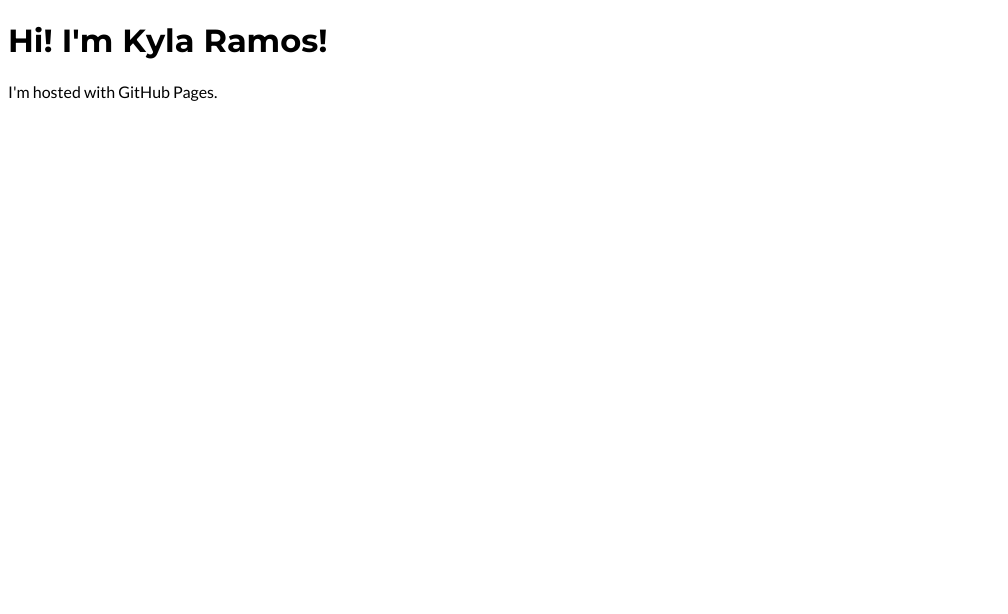
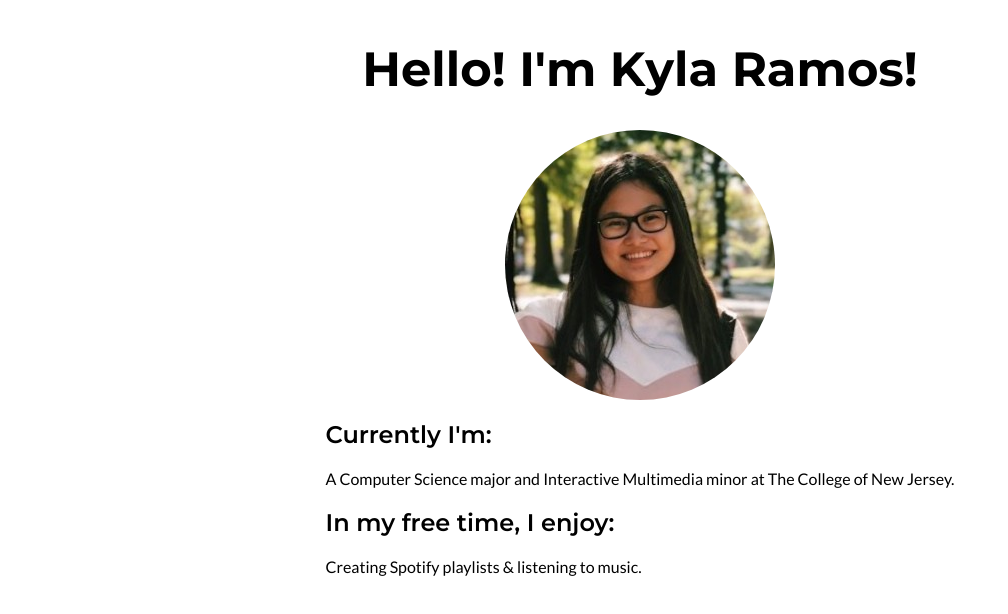
Before and after one commit to kyla0509/kyla0509.github.io, a plain HTML site: page index.html in a window 1280 px wide. Shown: the whole page, without its empty margins (0-1008 px from the left). Drawn offline with Linux system fonts and the light colour scheme.

Commit message:
Added a container & favicon

```diff
--- a/css/style.css
+++ b/css/style.css
@@ -1,7 +1,27 @@
 h1 {
     font-family: 'Montserrat', sans-serif;
+    font-weight: 700;
+    font-size: 48px;
+}
+
+h2 {
+    font-family: 'Montserrat', sans-serif;
+    font-weight: 600;
 }
 
 body {
     font-family: 'Lato', sans-serif;
 }
+
+.container {
+    display: flex;
+    flex-direction: column;
+    justify-content: center;
+    align-items: center;
+}
+
+.container img {
+    border-radius: 50%;
+    height: 100%;
+    width: auto;
+}
--- a/index.html
+++ b/index.html
@@ -3,18 +3,30 @@
 
 <head>
     <meta charset="utf-8">
-    <title>Home | Kyla Ramos</title>
+    <title>Kyla Ramos</title>
     <link rel="stylesheet" type="text/css" href="css/style.css">
+    <link rel="apple-touch-icon" sizes="180x180" href="/apple-touch-icon.png">
+    <link rel="icon" type="image/png" sizes="32x32" href="/favicon-32x32.png">
+    <link rel="icon" type="image/png" sizes="16x16" href="/favicon-16x16.png">
+    <link rel="manifest" href="/site.webmanifest">
     <link href="https://fonts.googleapis.com/css2?family=Lato&family=Montserrat:ital,wght@0,100;0,200;0,300;0,400;0,500;0,600;0,700;0,800;0,900;1,100;1,200;1,300;1,400;1,500;1,600;1,700;1,800;1,900&display=swap" rel="stylesheet">
-
 </head>
 
 <body>
     <main>
-        <h1>Hi! I'm Kyla Ramos!</h1>
+    <div class="container">
+        <h1>Hello! I'm Kyla Ramos!</h1>
 
+        <img src="images/kyheadshot.jpeg" alt="A picture of Kyla Ramos">
 
-        <p>I'm hosted with GitHub Pages.</p>
+        <section>
+            <h2>Currently I'm:</h2>
+            <p>A Computer Science major and Interactive Multimedia minor at The College of New Jersey.</p>
+
+            <h2>In my free time, I enjoy:</h2>
+            <p>Creating Spotify playlists & listening to music.</p>
+        </section>
+    </div>
 
     </main>
 </body>
```
Also changed, not shown: android-chrome-192x192.png (added), android-chrome-512x512.png (added), apple-touch-icon.png (added), favicon-16x16.png (added), favicon-32x32.png (added), favicon.ico (added), images/kyheadshot.jpeg (added), site.webmanifest (added), 2 other files.
